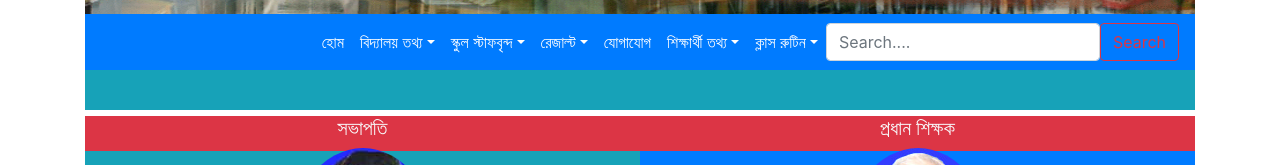
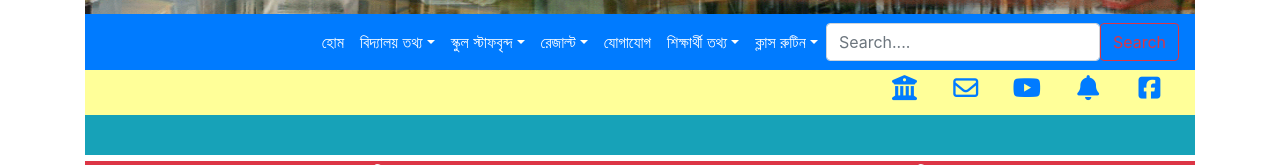
Before and after one commit to pihsedu/school, a plain HTML site: page index.html in a window 1280 px wide. Shown: the part 306-471 px from the top of the page. Drawn offline with nearby package versions, Linux system fonts and the light colour scheme.

Commit message:
Add files via upload
adding files

```diff
--- a/index.html
+++ b/index.html
@@ -36,8 +36,8 @@
 	75%{background-image:url("14.jpg");}
 	100%{background-image:url("15.jpg");}
 	}
-
-
+	.right-icon{width:100%;height:45px;background:#ffff99;float:right;}
+	span{font-size:25px;float:right;margin-right:30px;}
 	.banana{font-size:25px;text-align:center;color:black;margin:0px 15px;}
 	.head-3{color:white;font-size:30px;float:left;margin-right:70px;}
 
@@ -135,6 +135,17 @@
 
 </nav>
 
+ <div class="right-icon">
+
+<span><a href="https://www.facebook.com/" target="_blank"><i class="fab fa-facebook-square"></i></a></span>
+<span><a href="" target="_blank"><i class="fa fa-bell"></i></a></span>
+<span><a href="https://www.youtube.com/" target="_blank"><i class="fab fa-youtube"></i></a></span>
+<span><a href="" target="_blank"><i class="far fa-envelope"></i></a></span>
+<span ><a href="#" target="_blank"><i class="fa fa-institution"></i></a></span>
+
+
+
+</div>
 <marquee class=" bg-info w-100 text-white p-2" style="height:40px;">**ALL NOTICE**বিদ্যালয় বন্ধ থাকা সংক্রান্ত নোটিশ **৬ষ্ঠ ও ৭ম শ্রেণির বিষয় শিক্ষক দের জন্য নোটিশ**  (০৮/২৪/২০২৩)**</marquee>
 
 
```
